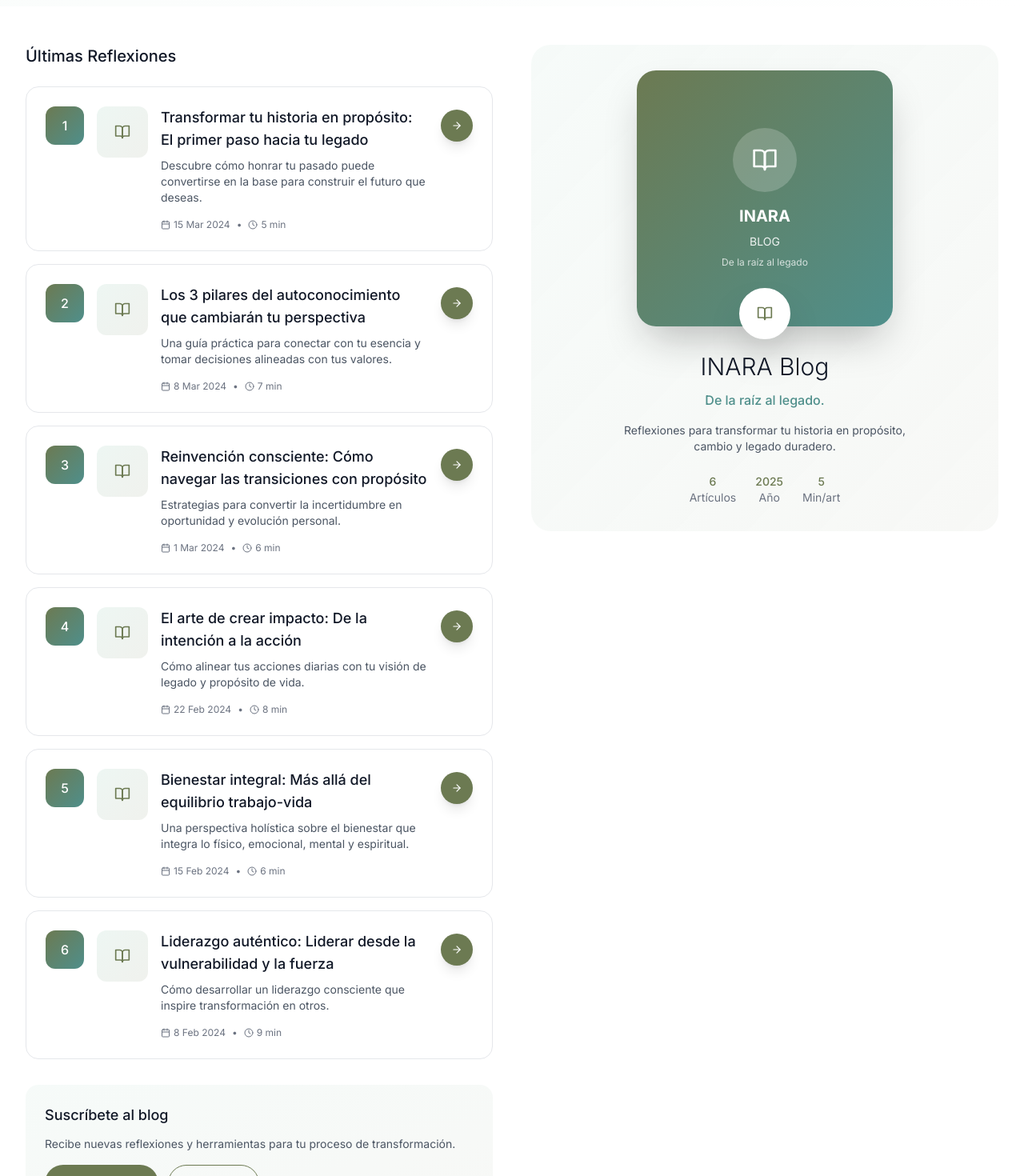
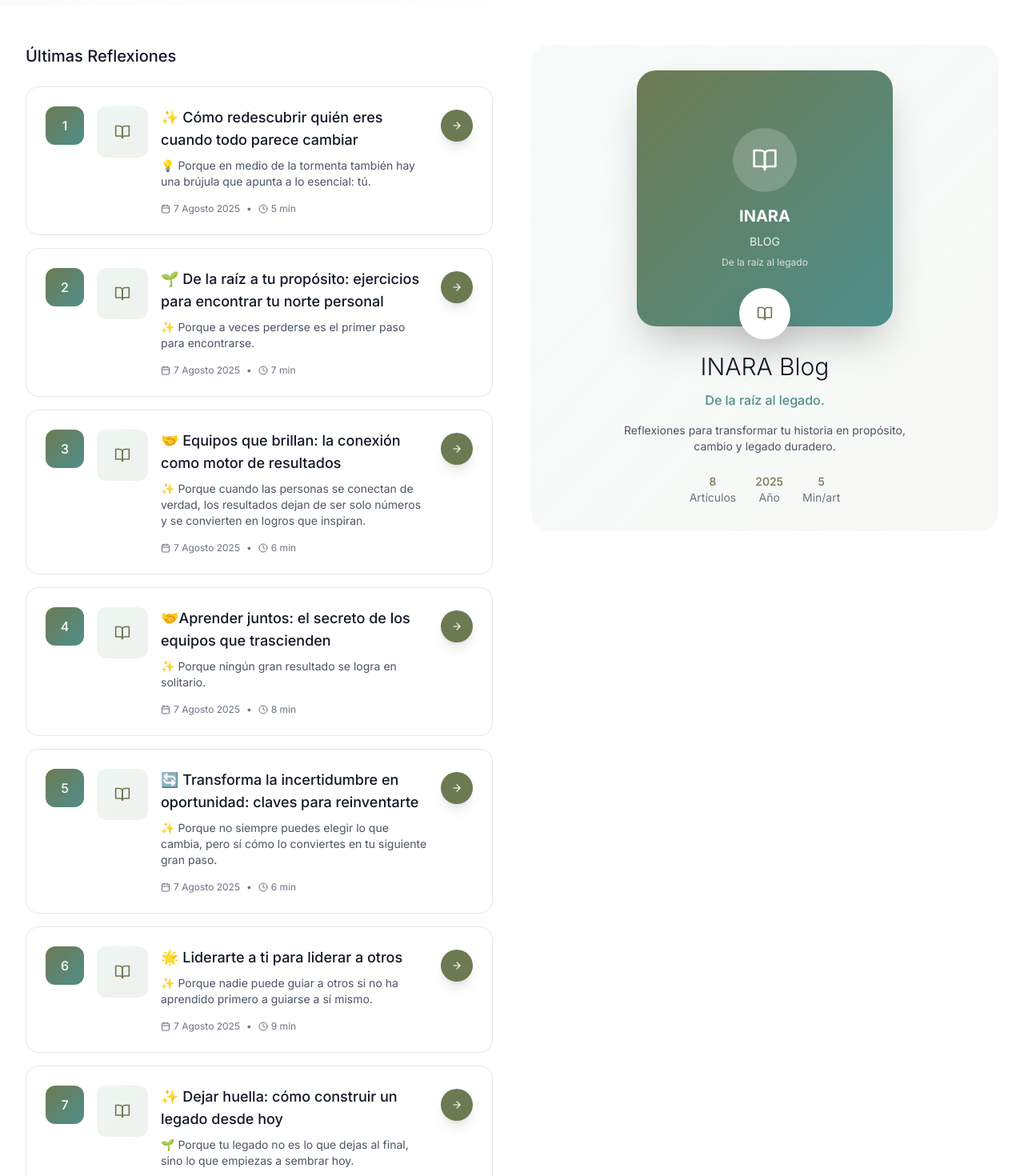
Before and after one commit to ZenenContreras/NazlyRoyero, a React (Vite) app: page /blog in a window 1280 px wide. Shown: the part 420-1890 px from the top of the page at 80% size. Built offline with nearby package versions, Linux system fonts and the light colour scheme.

Commit message:
feat: actualizar contenido de BlogPage con nuevos títulos y extractos

```diff
--- a/src/components/pages/BlogPage.tsx
+++ b/src/components/pages/BlogPage.tsx
@@ -3,39 +3,51 @@ import { BookOpen, Calendar, Clock, ArrowRight } from 'lucide-react';
 const BlogPage = () => {
   const blogPosts = [
     {
-      title: "Transformar tu historia en propósito: El primer paso hacia tu legado",
-      excerpt: "Descubre cómo honrar tu pasado puede convertirse en la base para construir el futuro que deseas.",
-      date: "15 Mar 2024",
+      title: "✨ Cómo redescubrir quién eres cuando todo parece cambiar",
+      excerpt: "💡  Porque en medio de la tormenta también hay una brújula que apunta a lo esencial: tú.",
+      date: "7 Agosto 2025",
       readTime: "5 min"
     },
     {
-      title: "Los 3 pilares del autoconocimiento que cambiarán tu perspectiva",
-      excerpt: "Una guía práctica para conectar con tu esencia y tomar decisiones alineadas con tus valores.",
-      date: "8 Mar 2024",
+      title: "🌱 De la raíz a tu propósito: ejercicios para encontrar tu norte personal",
+      excerpt: "✨ Porque a veces perderse es el primer paso para encontrarse.",
+      date: "7 Agosto 2025",
       readTime: "7 min"
     },
     {
-      title: "Reinvención consciente: Cómo navegar las transiciones con propósito",
-      excerpt: "Estrategias para convertir la incertidumbre en oportunidad y evolución personal.",
-      date: "1 Mar 2024",
+      title: "🤝 Equipos que brillan: la conexión como motor de resultados",
+      excerpt: "✨ Porque cuando las personas se conectan de verdad, los resultados dejan de ser solo números y se convierten en logros que inspiran.",
+      date: "7 Agosto 2025",
       readTime: "6 min"
     },
     {
-      title: "El arte de crear impacto: De la intención a la acción",
-      excerpt: "Cómo alinear tus acciones diarias con tu visión de legado y propósito de vida.",
-      date: "22 Feb 2024",
+      title: "🤝Aprender juntos: el secreto de los equipos que trascienden",
+      excerpt: "✨ Porque ningún gran resultado se logra en solitario.",
+      date: "7 Agosto 2025",
       readTime: "8 min"
     },
     {
-      title: "Bienestar integral: Más allá del equilibrio trabajo-vida",
-      excerpt: "Una perspectiva holística sobre el bienestar que integra lo físico, emocional, mental y espiritual.",
-      date: "15 Feb 2024",
+      title: "🔄 Transforma la incertidumbre en oportunidad: claves para reinventarte",
+      excerpt: "✨ Porque no siempre puedes elegir lo que cambia, pero sí cómo lo conviertes en tu siguiente gran paso.",
+      date: "7 Agosto 2025",
       readTime: "6 min"
     },
     {
-      title: "Liderazgo auténtico: Liderar desde la vulnerabilidad y la fuerza",
-      excerpt: "Cómo desarrollar un liderazgo consciente que inspire transformación en otros.",
-      date: "8 Feb 2024",
+      title: "🌟 Liderarte a ti para liderar a otros",
+      excerpt: "✨ Porque nadie puede guiar a otros si no ha aprendido primero a guiarse a sí mismo.",
+      date: "7 Agosto 2025",
+      readTime: "9 min"
+    },
+    {
+      title: "✨ Dejar huella: cómo construir un legado desde hoy",
+      excerpt: "🌱 Porque tu legado no es lo que dejas al final, sino lo que empiezas a sembrar hoy.",
+      date: "7 Agosto 2025",
+      readTime: "9 min"
+    },
+    {
+      title: "💡 Claves para activar la creatividad de tu equipo",
+      excerpt: "✨ Porque en un mundo que se reinventa cada día, las organizaciones que crean se vuelven imparables.",
+      date: "7 Agosto 2025",
       readTime: "9 min"
     }
   ];
```
Also changed, not shown: src/components/pages/ResourcesPageNew.tsx (deleted).
